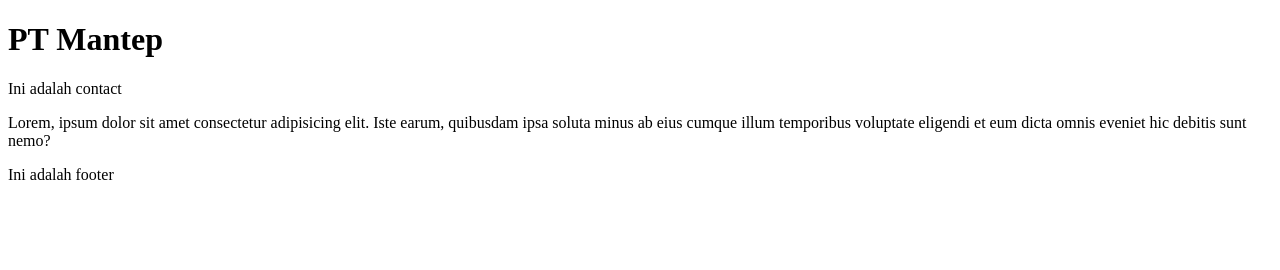
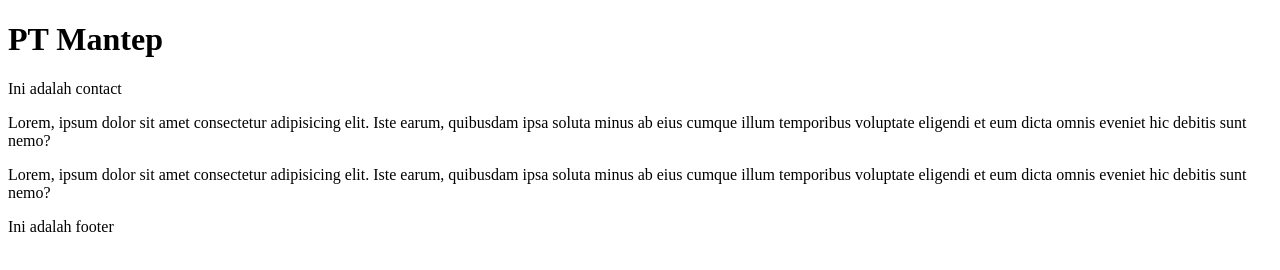
Before and after one commit to mousonmount11-jpg/CompanyProfile, a plain HTML site: page contactus.html in a window 1280 px wide. Drawn offline with Linux system fonts and the light colour scheme.

Commit message:
Add additional paragraph to contactus.html

```diff
--- a/contactus.html
+++ b/contactus.html
@@ -13,6 +13,12 @@
       quibusdam ipsa soluta minus ab eius cumque illum temporibus voluptate
       eligendi et eum dicta omnis eveniet hic debitis sunt nemo?
     </p>
+    <p>
+      Lorem, ipsum dolor sit amet consectetur adipisicing elit. Iste earum,
+      quibusdam ipsa soluta minus ab eius cumque illum temporibus voluptate
+      eligendi et eum dicta omnis eveniet hic debitis sunt nemo?
+    </p>
+
 
     <footer>Ini adalah footer</footer>
   </body>
```
